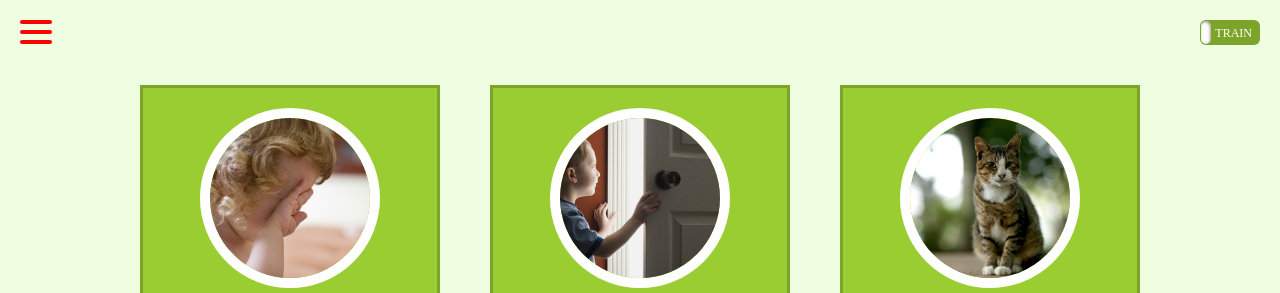
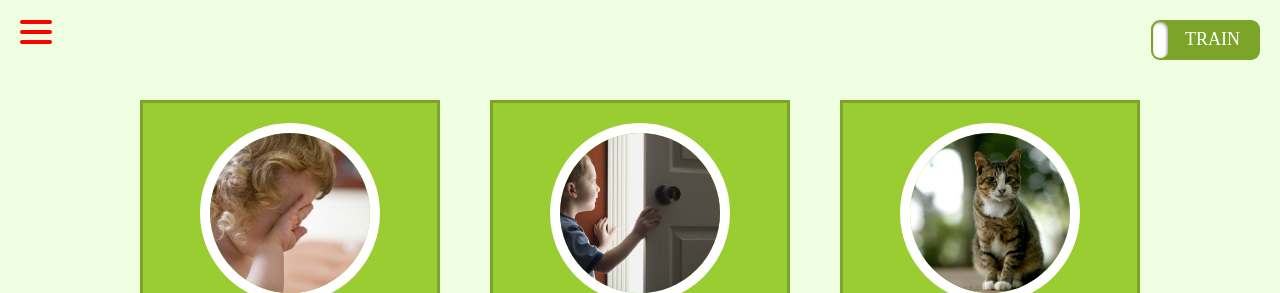
Before and after one commit to maxrusmr2011/english-for-kids, a website built with webpack: page index.html in a window 1280 px wide. Shown: the top 293 px of the page. Built offline with nearby package versions, Linux system fonts and the light colour scheme.

Commit message:
feat: change switch size

```diff
--- a/src/sass/components/_switch.scss
+++ b/src/sass/components/_switch.scss
@@ -2,8 +2,8 @@
   position: relative;
   display: inline-block;
   vertical-align: middle;
-  width: 60px;
-  height: 25px;
+  width: 109px;
+  height: 40px;
   cursor: pointer;
 }
 
@@ -18,10 +18,10 @@
   position: relative;
   display: block;
   height: inherit;
-  font-size: 12px;
+  // font-size: 12px;
   text-transform: uppercase;
   background: $switch-color-train;
-  border-radius: 6px;
+  border-radius: 9px;
   transition: 0.3s ease-out;
   transition-property: opacity, background-color;
   &:before,
@@ -29,16 +29,18 @@
     position: absolute;
     top: 23%;
     line-height: 1.2;
+    font-size: 18px;
+
     transition: inherit;
     color: $switch-color-text;
   }
   &:before {
     content: attr(data-off);
-    right: 8px;
+    right: 20px;
   }
   &:after {
     content: attr(data-on);
-    left: 11px;
+    left: 28px;
     opacity: 0;
   }
 }
@@ -46,12 +48,12 @@
 
 .switch-handle {
   position: absolute;
-  top: 1px;
-  left: 1px;
-  width: 10px;
-  height: 23px;
+  top: 2px;
+  left: 2px;
+  width: 15px;
+  height: 36px;
   background: $switch-color-handle;
-  border-radius: 5px;
+  border-radius: 7px;
   box-shadow: inset -1px 1px 3px rgba(0, 0, 0, 0.4);
   transition: left 0.3s ease-out;
 
@@ -68,6 +70,6 @@
       }
     }
     ~ .switch-handle {
-      left: 49px;
+      left: 92px;
     }
 }
```
